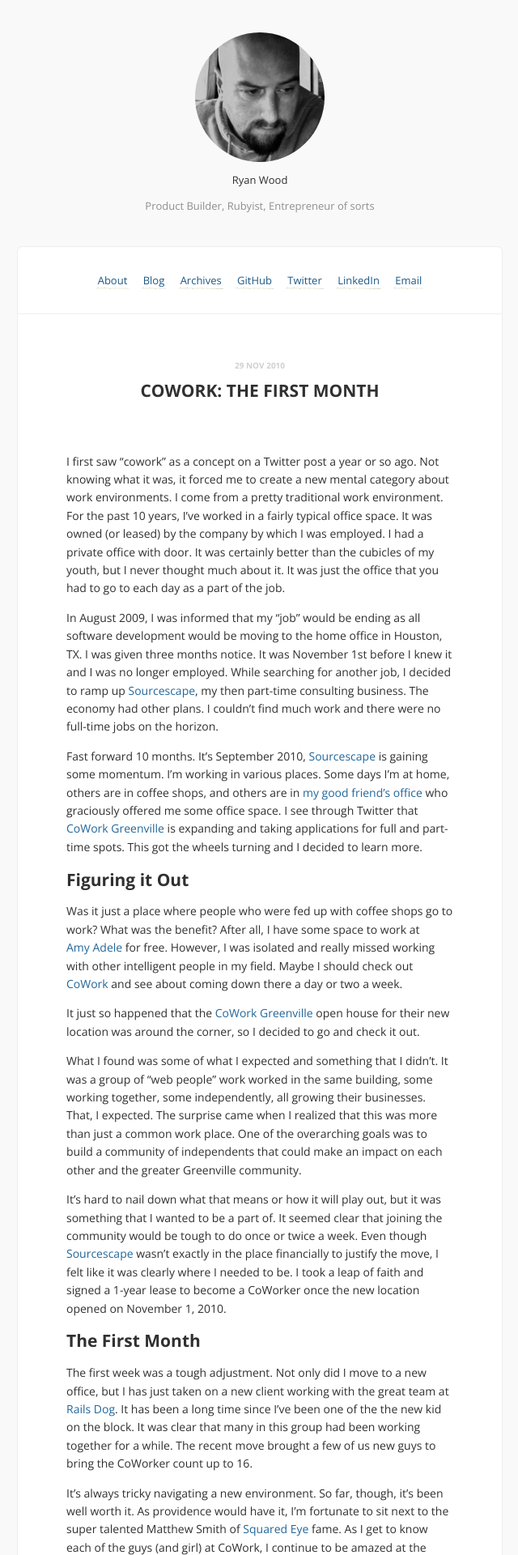
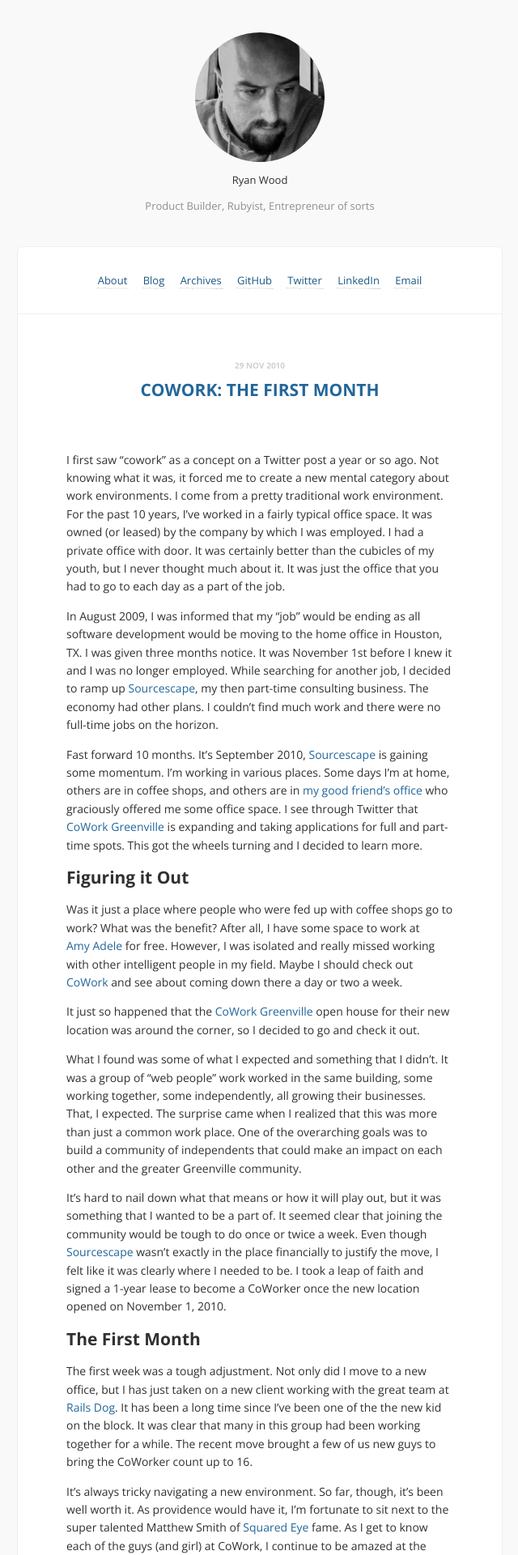
Before and after one commit to ryanwood/ryanwood.github.io, a Jekyll site: the page built from posts.html, in a window 1280 px wide. Shown: the top 1920 px of the page at 81% size, without its empty margins (319-959 px from the left). Built offline with Jekyll 4.4.1, drawn with Linux system fonts in a browser that asks for light colours; Markdown is read by kramdown in place of the engine named in the settings; comment, search, counter and statistics services are not loaded.

Commit message:
link post listing

```diff
--- a/posts.html
+++ b/posts.html
@@ -7,7 +7,7 @@ layout: index
   <section class='post'>
     <h1 class="upcase">
       <div class='date'>{{ post.date | date_to_string }}</div>
-      {{ post.title }}
+      <a href="{{ post.url }}">{{ post.title }}</a>
     </h1>
     {{ post.content }}
   </section>
```
